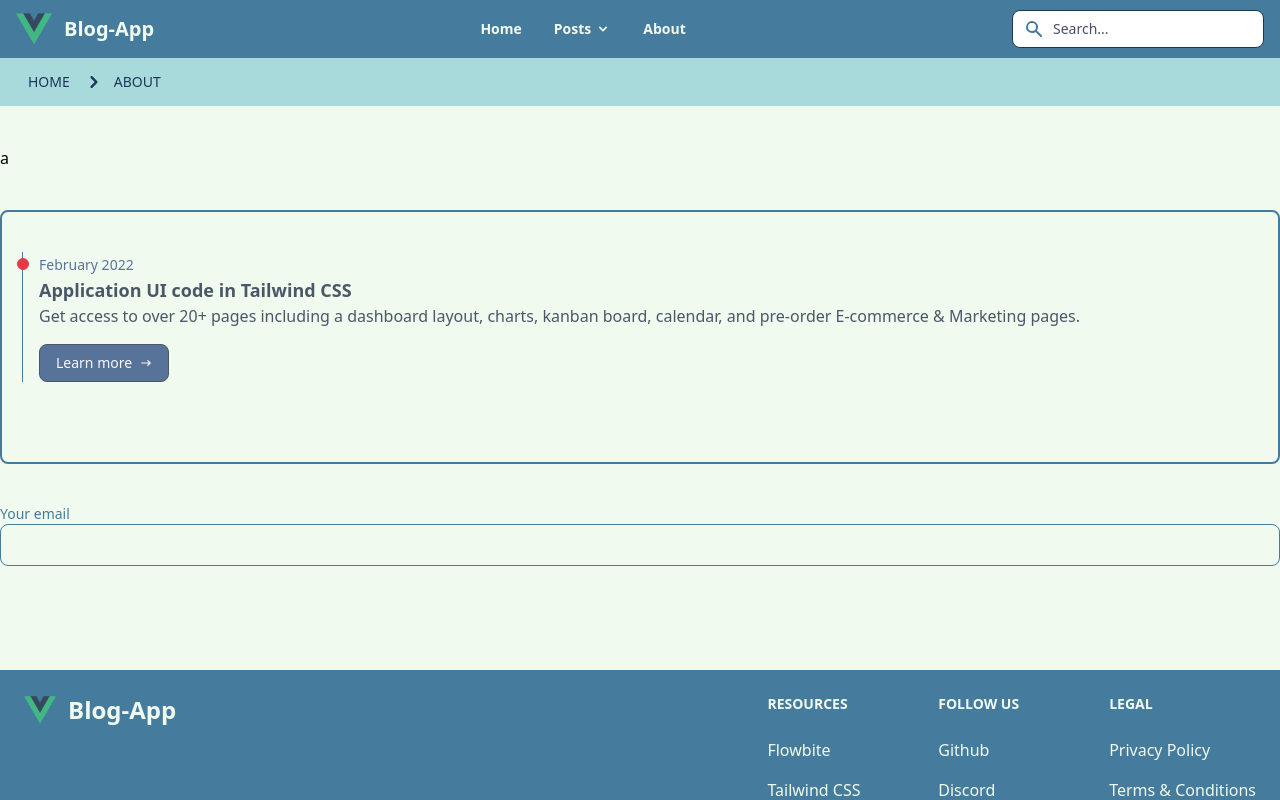
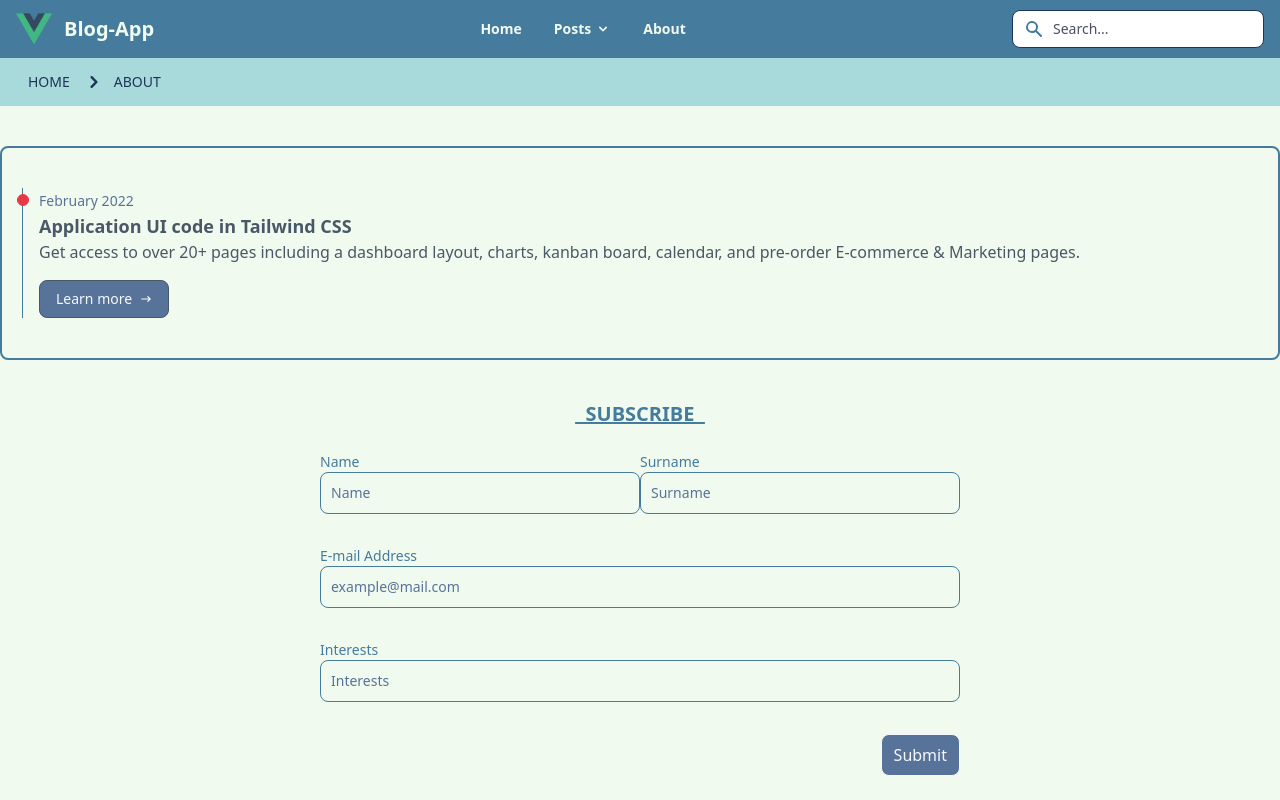
Before and after one commit to senfurkan92/vue3-blog-app, a Vue app: page /about in a window 1280 px wide. Shown: the top 800 px of the page. Built offline with nearby package versions, Linux system fonts and the light colour scheme.

Commit message:
form button and input element added

```diff
--- a/package.json
+++ b/package.json
@@ -8,6 +8,8 @@
     "lint": "vue-cli-service lint"
   },
   "dependencies": {
+    "@vuelidate/core": "^2.0.0-alpha.40",
+    "@vuelidate/validators": "^2.0.0-alpha.28",
     "core-js": "^3.8.3",
     "flowbite": "^1.4.1",
     "register-service-worker": "^1.7.2",
--- /dev/null
+++ b/src/components/base/AppButton.vue
@@ -0,0 +1,32 @@
+<template>
+  <button @click="props.action"
+    class="border dark:border-mid-white border-mid-white
+    dark:text-mid-white text-mid-white
+    py-2 px-3 rounded-lg"
+    :class="{
+      'bg-sun-red': props.deny,
+      'bg-mid-blue': !props.deny,
+    }"
+  >
+    {{props.content}}
+  </button>
+</template>
+
+<script setup>
+import { defineProps } from 'vue';
+
+const props = defineProps({
+  deny: {
+    type: Boolean,
+    default: false,
+  },
+  action: {
+    type: Function,
+    required: false,
+  },
+  content: {
+    type: String,
+    required: true,
+  },
+});
+</script>
--- a/src/components/base/AppInput.vue
+++ b/src/components/base/AppInput.vue
@@ -1,16 +1,24 @@
 <template>
-  <div class="mb-6">
+  <div class="relative">
     <label :for="props.elementId" class="block mb-2 text-sm font-medium
       dark:text-moon-1 text-sun-blue">
-        Your email
+          {{props.label}}
         <input type="email" :id="props.elementId" class="border
         dark:border-moon-2 dark:bg-moon-3 dark:text-moon-1 dark:focus:bg-mid-navy
         dark:placeholder-moon-4
         border-sun-blue bg-sun-white text-sun-navy focus:bg-sun-turqi
         placeholder-mid-blue
         text-sm rounded-lg block w-full p-2.5"
-        :placeholder="props.placeholder">
+        :placeholder="props.placeholder"
+        @input="$emit('onInput', $event.target.value)"
+        @focus="$emit('onFocus')"
+        >
     </label>
+    <small v-if="props.model?.$dirty && model.$invalid"
+      class="text-mid-red absolute top-16 left-4"
+    >
+      {{model.$errors[0]?.$message}}
+    </small>
   </div>
 </template>
 
@@ -26,5 +34,13 @@ const props = defineProps({
     type: String,
     required: true,
   },
+  label: {
+    type: String,
+    required: true,
+  },
+  model: {
+    type: Object,
+    required: true,
+  },
 });
 </script>
--- a/src/components/base/AppTimeline.vue
+++ b/src/components/base/AppTimeline.vue
@@ -1,5 +1,5 @@
 <template>
-    <div class="rounded-lg border-2 px-5 py-10
+    <div class="rounded-lg border-2 px-5 pt-10
       border-sun-blue dark:border-moon-2">
         <ol class="relative border-l border-sun-blue dark:border-moon-3">
             <li class="mb-10 ml-4">
--- a/src/pages/AppAbout.vue
+++ b/src/pages/AppAbout.vue
@@ -2,12 +2,58 @@
   <AppBanner :items="bannerItems"></AppBanner>
   <div class="container mx-auto lg:py-10 py-5">
     <div class="flex flex-col">
-      <div class="md:pb-10 pb-5">a</div>
       <div class="md:pb-10 pb-5">
         <AppTimeline></AppTimeline>
       </div>
-      <div class="md:pb-10 pb-5">
-        <AppInput :elementId="'input'"></AppInput>
+      <div class="grid grid-cols-4">
+        <div class="md:col-start-2 md:col-span-2 col-span-4 text-center mb-6
+         text-sun-blue dark:text-moon-1 font-semibold text-xl underline">
+          &nbsp; SUBSCRIBE &nbsp;
+        </div>
+        <div class="md:col-start-2 md:col-span-2 col-span-4">
+          <div class="grid grid-cols-2">
+            <div class="lg:col-span-1 col-span-2 mb-6 relative">
+              <AppInput :elementId="'name'"
+                :label="'Name'"
+                :placeholder="'Name'"
+                @onInput="v$.name = $event"
+                @onFocus="v$.name.$dirty = true"
+                :model="v$.name"
+              ></AppInput>
+            </div>
+            <div class="lg:col-span-1 col-span-2 mb-6">
+              <AppInput :elementId="'surname'"
+                :label="'Surname'"
+                :placeholder="'Surname'"
+                @onInput="subscribe.surname = $event"
+                @onFocus="v$.surname.$dirty = true"
+                :model="v$.surname"
+              ></AppInput>
+            </div>
+            <div class="col-span-2 mb-6">
+              <AppInput :elementId="'email'"
+                :label="'E-mail Address'"
+                :placeholder="'example@mail.com'"
+                @onInput="subscribe.email = $event"
+                @onFocus="v$.email.$dirty = true"
+                :model="v$.email"
+              ></AppInput>
+            </div>
+            <div class="col-span-2 mb-6">
+              <AppInput :elementId="'interests'"
+                :label="'Interests'"
+                :placeholder="'Interests'"
+                @onInput="subscribe.interests = $event"
+                @onFocus="v$.interests.$dirty = true"
+                :model="v$.interests"
+              ></AppInput>
+            </div>
+            <div class="col-span-2 text-right">
+              <AppButton :content="'Submit'" :action="submit">
+              </AppButton>
+            </div>
+          </div>
+        </div>
       </div>
     </div>
   </div>
@@ -17,6 +63,10 @@
 import AppBanner from '@/components/base/AppBanner.vue';
 import AppTimeline from '@/components/base/AppTimeline.vue';
 import AppInput from '@/components/base/AppInput.vue';
+import AppButton from '@/components/base/AppButton.vue';
+import useVuelidate from '@vuelidate/core';
+import { reactive } from 'vue';
+import { required, email, maxLength } from '@vuelidate/validators';
 
 const bannerItems = [
   {
@@ -28,4 +78,31 @@ const bannerItems = [
     title: 'about',
   },
 ];
+
+const subscribe = reactive({
+  name: '',
+  surname: '',
+  email: '',
+  interests: '',
+});
+const rules = {
+  name: {
+    required,
+    maxLength: maxLength(20),
+  },
+  surname: {
+    required,
+    maxLength: maxLength(20),
+  },
+  email: {
+    required,
+    email,
+  },
+  interests: {
+    maxLength: maxLength(200),
+  },
+};
+const v$ = useVuelidate(rules, subscribe);
+
+const submit = () => console.log(subscribe);
 </script>
```
Also changed, not shown: 1 other file (tests, documents, lock files or other folders).
